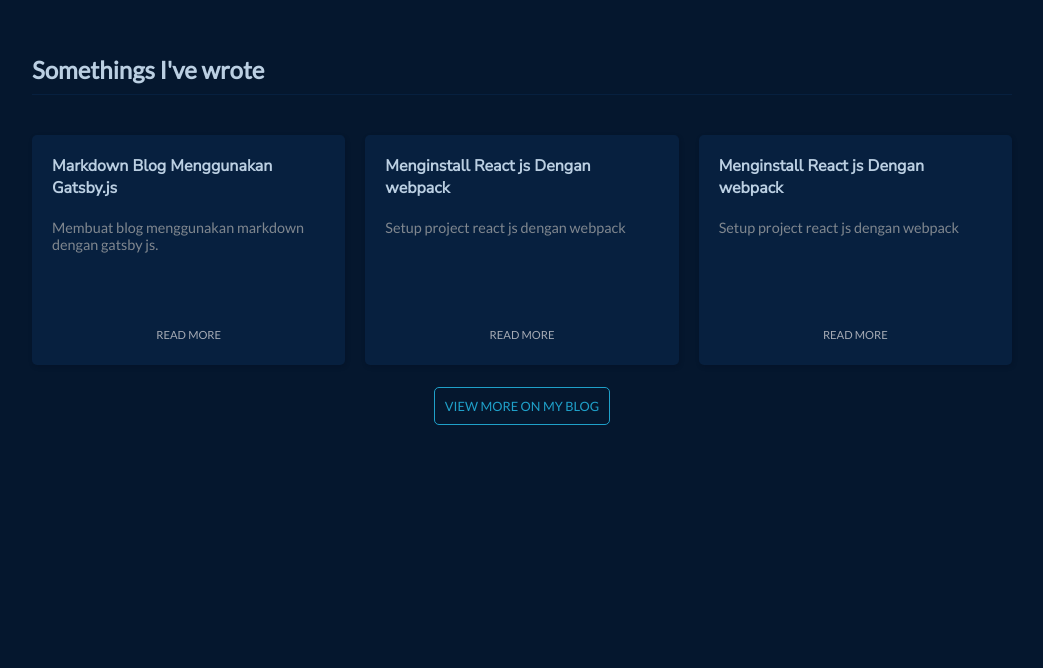
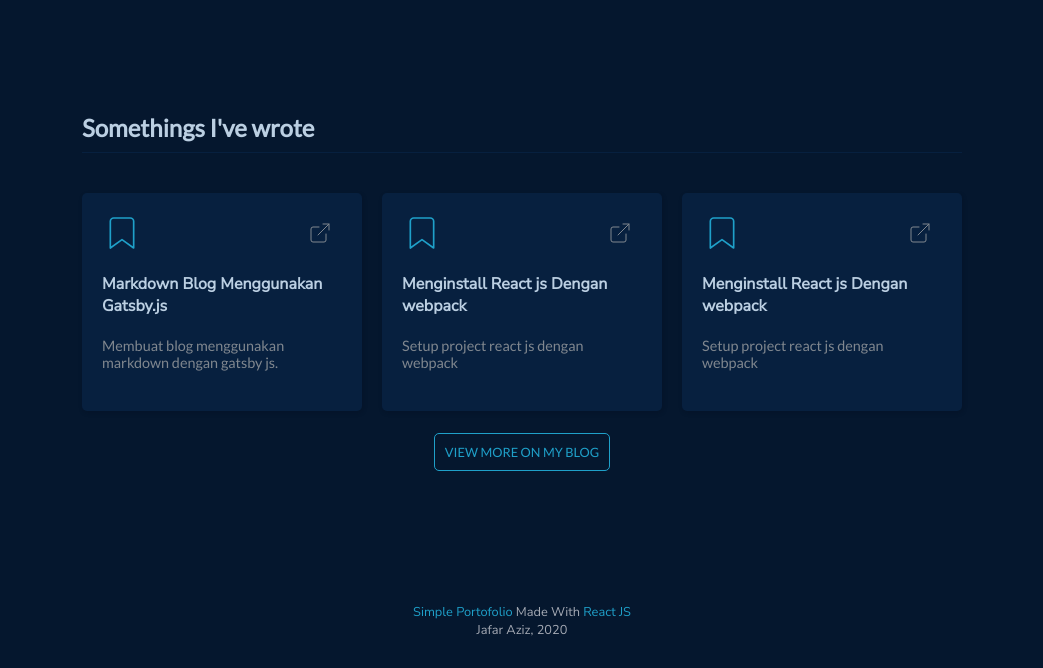
Before and after one commit to JfrAziz/old-website, a React app: page / in a window 1280 px wide. Shown: the part 2020-2688 px from the top of the page, without its empty margins (118-1161 px from the left). Built offline with nearby package versions, Linux system fonts and the light colour scheme.

Commit message:
edit readmore on articel item

```diff
--- a/src/components/Article.js
+++ b/src/components/Article.js
@@ -14,7 +14,7 @@ const Article = ({data}) => {
       {
         blog && (
           <div id="check-blog">
-            <a href={blog}>View more on my blog</a>
+            <a href={blog}>VIEW MORE ON MY BLOG</a>
           </div>
         )
       }
--- a/src/components/ArticleItem.js
+++ b/src/components/ArticleItem.js
@@ -1,18 +1,24 @@
 import React from 'react'
+import { FIBookmark, FIExternalLink } from '../icons/Icon'
 
 const ArticleItem = ({item}) => {
   const { title, excerpt, url } = item
   return (
     <div className="article-item">
       <div className="article-wrapper">
-        <div className="top">
+        <div className="article-button">
+          <div className="article-logo">
+            <FIBookmark size={40} strokeWidth={1}/>
+          </div>
+          <a className="read-more" href={url}>
+            <FIExternalLink size={24} strokeWidth={1}/>
+          </a>
+        </div>
+        <div className="article-desc">
           <h3>{title}</h3>
           <div className="article-excerpt">
             <span>{excerpt}</span>
           </div>
-        </div>
-        <div className="read-more">
-          <a href={url}>Read More</a>
         </div>
       </div>
     </div>
--- a/src/icons/Icon.js
+++ b/src/icons/Icon.js
@@ -6,7 +6,6 @@ const Icons = (props) => {
   return (
     <svg
       xmlns="http://www.w3.org/2000/svg"
-      width={props.size ? props.size : 16}
       height={props.size ? props.size : 16}
       viewBox="0 0 24 24"
       fill="none"
@@ -41,6 +40,13 @@ const FITwitter = (props) => (
   </Icons>
 );
 
+const FIBookmark = (props) => (
+  <Icons {...props}>
+    <path d="M19 21l-7-5-7 5V5a2 2 0 0 1 2-2h10a2 2 0 0 1 2 2z"></path>
+  </Icons>
+);
+
 export { FIExternalLink };
 export { FIGithub };
-export { FITwitter }
+export { FITwitter };
+export { FIBookmark }
--- a/src/styles/_article.scss
+++ b/src/styles/_article.scss
@@ -1,6 +1,6 @@
 #article {
   padding: 10px;
-  margin: 300px 0;
+  margin: 300px 0 100px;
 }
 
 #article-heading {
@@ -14,7 +14,7 @@
 
 #article-container {
   display: grid;
-  grid-template-columns: repeat(auto-fill, minmax(300px, 1fr));
+  grid-template-columns: repeat(auto-fill, minmax(240px, 1fr));
   gap: 20px;
 }
 
@@ -31,11 +31,29 @@
   flex-direction: column;
   justify-content: space-between;
   transition: all 300ms ease;
+  padding: 20px;
   &:hover {
     transform: translateY(-10px);
   }
-  .top {
-    padding: 20px;
+  .article-button {
+    display: flex;
+    justify-content: space-between;
+    align-items: center;
+    margin-bottom: 20px;
+    svg {
+      display: flex;
+    }
+  }
+  .article-logo {
+    color: var(--accent);
+  }
+  a.read-more {
+    padding: 0 10px;
+    color: var(--darker-text-color);
+    transition: all 300ms ease;
+    &:hover {
+      color: var(--accent);
+    }
   }
   h3 {
     all: unset;
@@ -50,21 +68,6 @@
     color: var(--darker-text-color);
     padding: 20px 0;
   }
-  .read-more {
-    padding: 10px 0 0;
-    margin: 20px;
-    text-align: center;
-    a {
-      transition: all 300ms ease;
-      font-size: 0.7rem;
-      font-family: "Lato", sans-serif;
-      text-transform: uppercase;
-      color: var(--text-color);
-      &:hover {
-        color: var(--accent);
-      }
-    }
-  }
 }
 
 #check-blog {
@@ -76,7 +79,6 @@
     border: 1px solid var(--accent);
     border-radius: 5px;
     padding: 10px;
-    text-transform: uppercase;
     font-size: 0.8rem;
     font-family: "Lato", sans-serif;
     transition: all 300ms ease;
--- a/src/styles/_biodata.scss
+++ b/src/styles/_biodata.scss
@@ -15,7 +15,7 @@
   font-family: "Lato", sans-serif;
   font-size: 0.9rem;
   color: var(--accent);
-  letter-spacing: 0.1rem;
+  letter-spacing: 0.05rem;
 }
 #name {
   font-family: "Nunito Sans", sans-serif;
@@ -28,7 +28,7 @@
   font-family: "Lato", sans-serif;
   font-size: 1rem;
   max-width: 400px;
-  margin: 20px 0;
+  margin: 10px 0;
   line-height: 1.5rem;
   color: var(--darker-text-color);
 }
@@ -40,7 +40,9 @@
     border: 1px solid var(--accent);
     border-radius: 3px;
     color:  var(--accent);
-    padding: 10px;
+    font-weight: bold;
+    font-size: 0.9rem;
+    padding: 10px 20px;
     transition: all 300ms ease;
     &:hover {
       background-color: var(--darker-color);
--- a/src/styles/_index.scss
+++ b/src/styles/_index.scss
@@ -30,7 +30,7 @@ a, a:visited {
 }
 
 #container {
-  max-width: 1000px;
+  max-width: 900px;
   margin: auto;
   box-sizing: border-box;
   font-family: "Nunito Sans", sans-serif;
--- a/src/styles/_socialLink.scss
+++ b/src/styles/_socialLink.scss
@@ -23,7 +23,7 @@
   }
 }
 
-@media screen and (max-width: 1280px) {
+@media screen and (max-width: 1200px) {
   #social-link {
     all: unset;
     .link-container {
```
